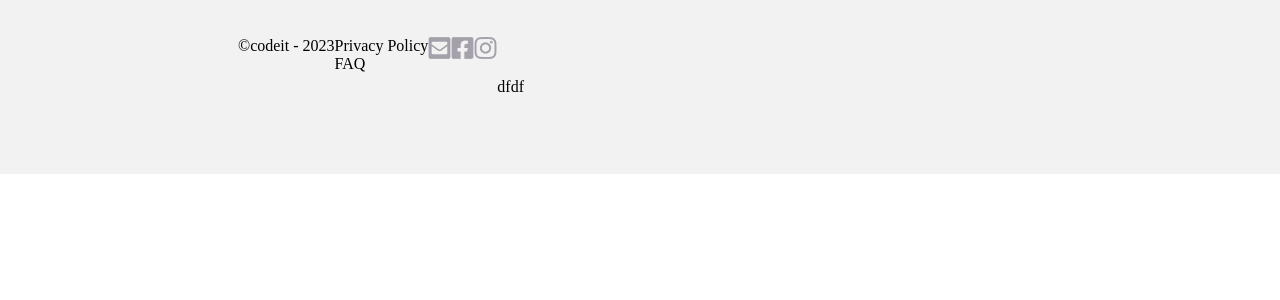
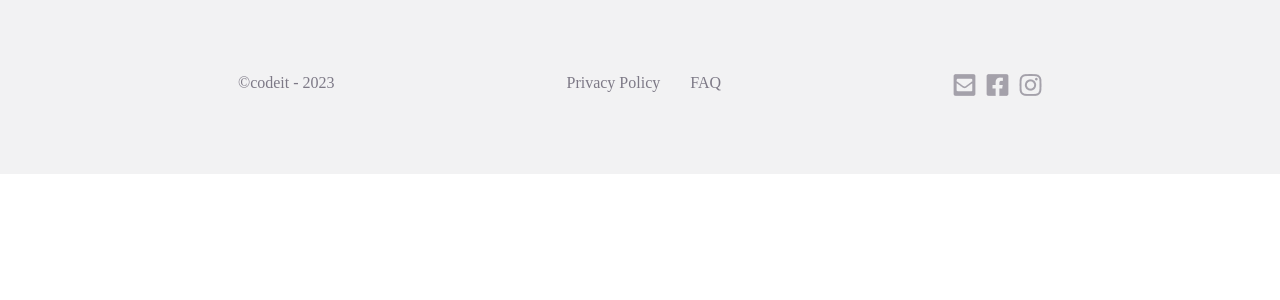
Before and after one commit to sinyroom/5team, a Next.js app: page / in a window 1280 px wide. Shown: the top 300 px of the page. Built offline with nearby package versions, Linux system fonts and the light colour scheme; a web font is replaced by a local one.

Commit message:
feat : 글로벌 스타일 추가 <a> 태그에 대한 기본 스타일 제거

```diff
--- a/components/UI/Footer.module.css
+++ b/components/UI/Footer.module.css
@@ -1,9 +1,27 @@
 .Footer {
+	display: flex;
+	flex-direction: column;
+	justify-content: center;
 	height: 100px;
 	background-color: var(--gray10);
-	display: flex;
+	color: var(--gray50);
 	padding-top: 37px;
 	padding-right: 238px;
 	padding-bottom: 37px;
 	padding-left: 238px;
 }
+
+.FooterContents {
+	display: flex;
+	justify-content: space-between;
+}
+
+.Policies {
+	display: flex;
+	gap: 30px;
+}
+
+.ImgDiv {
+	gap: 10px;
+	display: flex;
+}
--- a/components/UI/Footer.tsx
+++ b/components/UI/Footer.tsx
@@ -1,4 +1,5 @@
 import Image from 'next/image';
+import Link from 'next/link';
 import messageIcon from '@/assets/img/messageIcon.png';
 import facebookIcon from '@/assets/img/facebookIcon.png';
 import instagramIcon from '@/assets/img/instagramIcon.png';
@@ -8,17 +9,30 @@ export default function Footer() {
 	return (
 		<>
 			<div className={styles.Footer}>
-				<div>©codeit - 2023</div>
-				<div>
-					<div>Privacy Policy</div>
-					<div>FAQ</div>
+				<div className={styles.FooterContents}>
+					<div>©codeit - 2023</div>
+					<div className={styles.Policies}>
+						<Link href="/">Privacy Policy</Link>
+						<Link href="/">FAQ</Link>
+					</div>
+					<div className={styles.ImgDiv}>
+						<p>
+							<a href="https://www.google.com" target="_blank">
+								<Image src={messageIcon} alt="메세지 아이콘" />
+							</a>
+						</p>
+						<p>
+							<a href="https://www.facebook.com" target="_blank">
+								<Image src={facebookIcon} alt="페이스북 아이콘" />
+							</a>
+						</p>
+						<p>
+							<a href="https://www.instagram.com" target="_blank">
+								<Image src={instagramIcon} alt="인스타그램 아이콘" />
+							</a>
+						</p>
+					</div>
 				</div>
-				<div>
-					<Image src={messageIcon} alt="메세지 아이콘" />
-					<Image src={facebookIcon} alt="페이스북 아이콘" />
-					<Image src={instagramIcon} alt="인스타그램 아이콘" />
-				</div>
-				<button>dfdf</button>
 			</div>
 		</>
 	);
--- a/styles/global.css
+++ b/styles/global.css
@@ -43,3 +43,8 @@ button {
 	border-radius: 0;
 	cursor: pointer;
 }
+
+a {
+	text-decoration: none;
+	color: inherit;
+}
```
